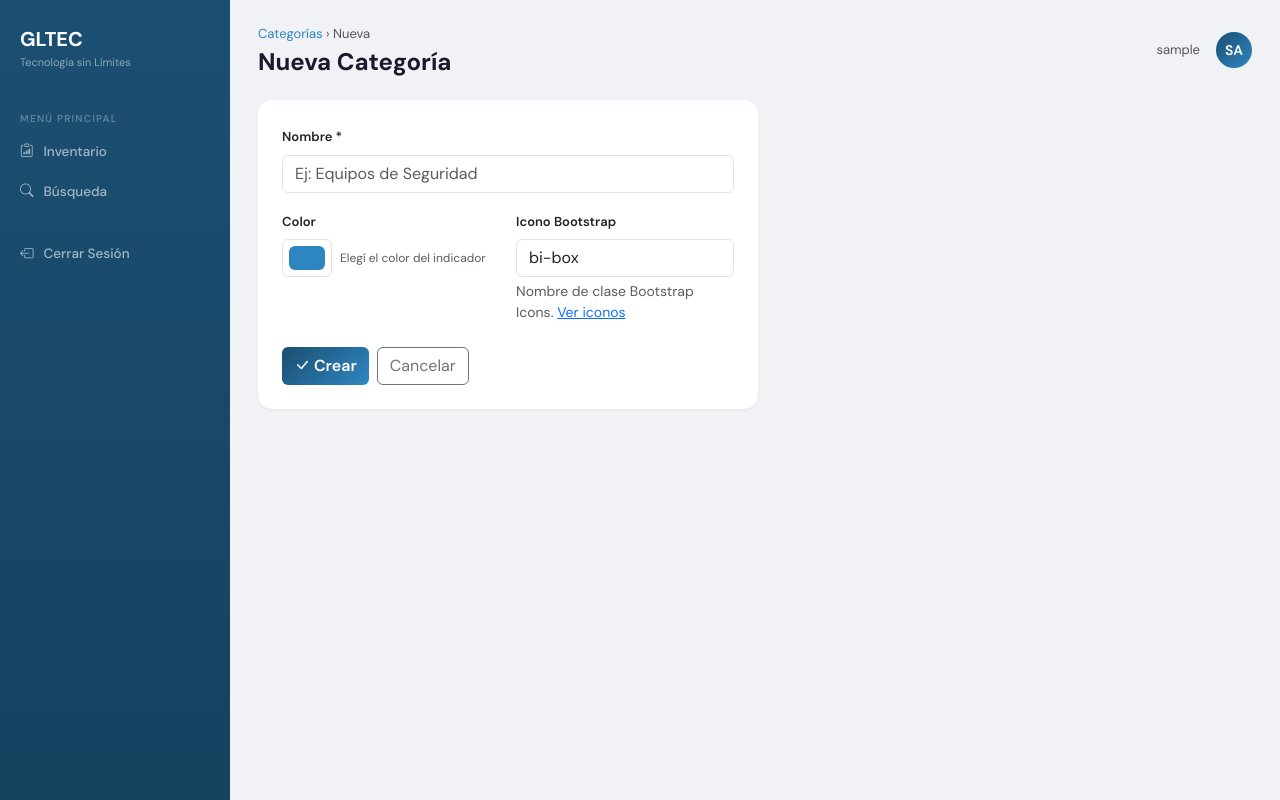
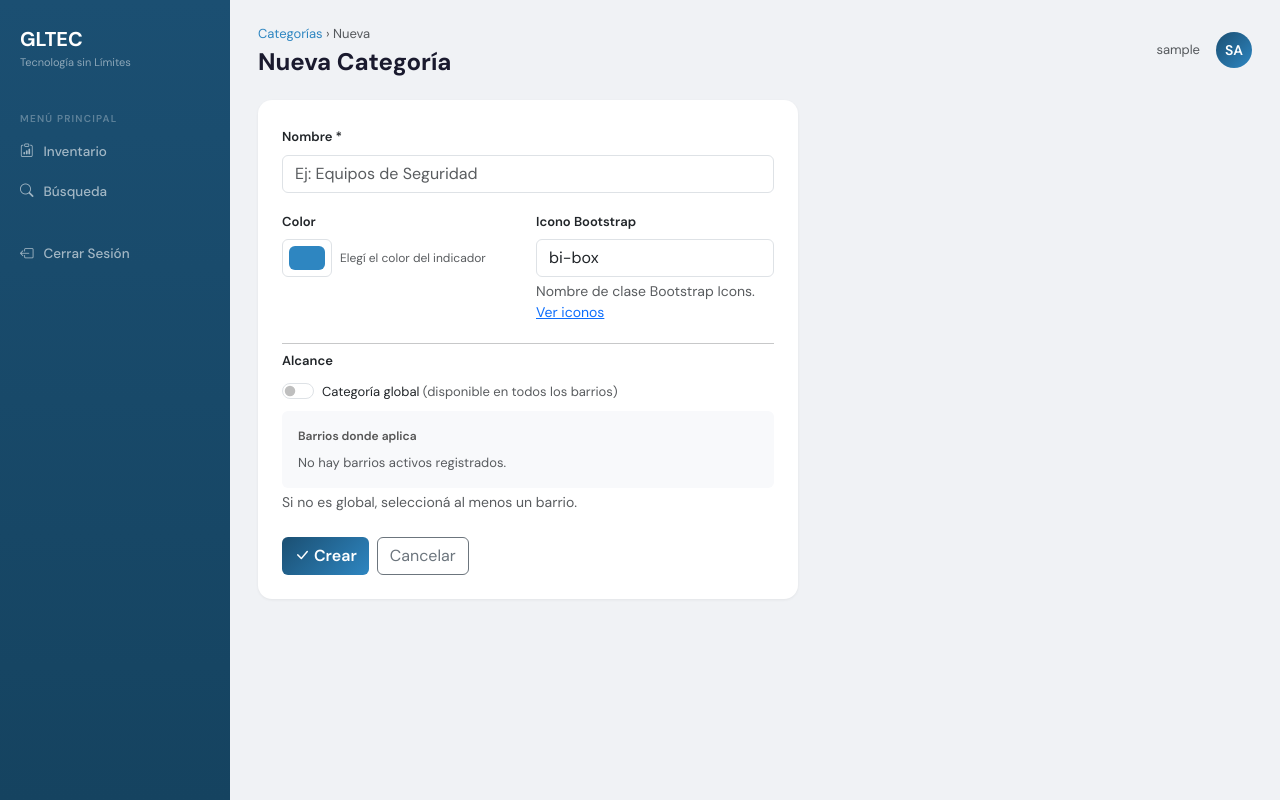
Before and after one commit to santitr00/AppInventario, a Flask app: template app/templates/admin/form_categoria.html in a window 1280 px wide. Run offline with Flask 3, Linux system fonts and the light colour scheme; the template is opened without the code that fills it, so the values that code supplies are empty; the visitor is signed in with stand-in values (Sample User, id 1); parts of the project's set-up code (start-up, migrations or seed data) failed here and were passed over; some libraries are stand-ins or nearby versions.

Commit message:
paso 5 (parte 2): admin categorias soporta global flag y asignacion multi-barrio
- admin/routes.py: crear/editar categoria reciben es_global y barrio_ids del form
- Validacion: si no es global, requiere al menos un barrio seleccionado
- categorias.html: muestra alcance (Global / lista de barrios / Sin barrios) por categoria
- form_categoria.html: switch 'Categoria global' + checkboxes de barrios (JS desactiva barrios si global esta activo)
- Borrado sigue requiriendo items == 0 (comportamiento existente preservado)

Co-Authored-By: Claude Sonnet 4.6 <noreply@anthropic.com>

```diff
--- a/app/templates/admin/form_categoria.html
+++ b/app/templates/admin/form_categoria.html
@@ -11,14 +11,19 @@
 {% endblock %}
 
 {% block content %}
-<div class="card-custom p-4" style="max-width:500px">
-  <form method="POST">
+{% set barrios_actuales = categoria.barrios | map(attribute='id') | list if categoria else [] %}
+{% set es_global_actual = categoria.es_global if categoria else false %}
+
+<div class="card-custom p-4" style="max-width:540px">
+  <form method="POST" id="form-categoria">
     <input type="hidden" name="csrf_token" value="{{ csrf_token() }}">
     <div class="row g-3">
+
       <div class="col-12">
         <label class="form-label fw-semibold" style="font-size:13px">Nombre *</label>
         <input type="text" name="nombre" class="form-control" value="{{ categoria.nombre if categoria else '' }}" required placeholder="Ej: Equipos de Seguridad">
       </div>
+
       <div class="col-md-6">
         <label class="form-label fw-semibold" style="font-size:13px">Color</label>
         <div class="d-flex gap-2 align-items-center">
@@ -26,11 +31,13 @@
           <span class="text-muted" style="font-size:12px">Elegí el color del indicador</span>
         </div>
       </div>
+
       <div class="col-md-6">
         <label class="form-label fw-semibold" style="font-size:13px">Icono Bootstrap</label>
         <input type="text" name="icono" class="form-control" value="{{ categoria.icono if categoria else 'bi-box' }}" placeholder="bi-box">
         <div class="form-text">Nombre de clase Bootstrap Icons. <a href="https://icons.getbootstrap.com" target="_blank">Ver iconos</a></div>
       </div>
+
       {% if categoria %}
       <div class="col-12">
         <div class="d-flex align-items-center gap-3 p-3 rounded" style="background:#f8f9fb">
@@ -42,11 +49,75 @@
         </div>
       </div>
       {% endif %}
+
+      <!-- ── Alcance ── -->
+      <div class="col-12">
+        <hr class="my-1">
+        <label class="form-label fw-semibold" style="font-size:13px">Alcance</label>
+
+        <div class="form-check form-switch mb-2">
+          <input class="form-check-input" type="checkbox" role="switch"
+                 id="es_global" name="es_global"
+                 {% if es_global_actual %}checked{% endif %}>
+          <label class="form-check-label" for="es_global" style="font-size:13px">
+            Categoría global <span class="text-muted">(disponible en todos los barrios)</span>
+          </label>
+        </div>
+
+        <div id="barrios-group" class="p-3 rounded" style="background:#f8f9fb;{% if es_global_actual %}opacity:0.4;pointer-events:none{% endif %}">
+          <div class="fw-semibold mb-2" style="font-size:12px;color:#555">Barrios donde aplica</div>
+          {% if barrios %}
+            <div class="row g-2">
+              {% for b in barrios %}
+              <div class="col-12">
+                <div class="form-check">
+                  <input class="form-check-input barrio-check" type="checkbox"
+                         name="barrio_ids" value="{{ b.id }}"
+                         id="barrio_{{ b.id }}"
+                         {% if b.id in barrios_actuales %}checked{% endif %}
+                         {% if es_global_actual %}disabled{% endif %}>
+                  <label class="form-check-label" for="barrio_{{ b.id }}" style="font-size:13px">
+                    {{ b.nombre }}
+                  </label>
+                </div>
+              </div>
+              {% endfor %}
+            </div>
+          {% else %}
+            <p class="text-muted mb-0" style="font-size:13px">No hay barrios activos registrados.</p>
+          {% endif %}
+        </div>
+        <div class="form-text mt-1">Si no es global, seleccioná al menos un barrio.</div>
+      </div>
+
     </div>
+
     <div class="d-flex gap-2 mt-4">
       <button type="submit" class="btn btn-gltec"><i class="bi bi-check-lg"></i> {% if categoria %}Guardar{% else %}Crear{% endif %}</button>
       <a href="{{ url_for('admin.categorias') }}" class="btn btn-outline-secondary">Cancelar</a>
     </div>
   </form>
 </div>
+
+<script>
+(function () {
+  var toggle = document.getElementById('es_global');
+  var group  = document.getElementById('barrios-group');
+  var checks = group.querySelectorAll('.barrio-check');
+
+  function applyState() {
+    if (toggle.checked) {
+      group.style.opacity = '0.4';
+      group.style.pointerEvents = 'none';
+      checks.forEach(function(cb) { cb.disabled = true; });
+    } else {
+      group.style.opacity = '1';
+      group.style.pointerEvents = '';
+      checks.forEach(function(cb) { cb.disabled = false; });
+    }
+  }
+
+  toggle.addEventListener('change', applyState);
+})();
+</script>
 {% endblock %}
```
Also changed, not shown: app/blueprints/admin/routes.py (+35 -12 lines), app/templates/admin/categorias.html (+15 -3 lines).
